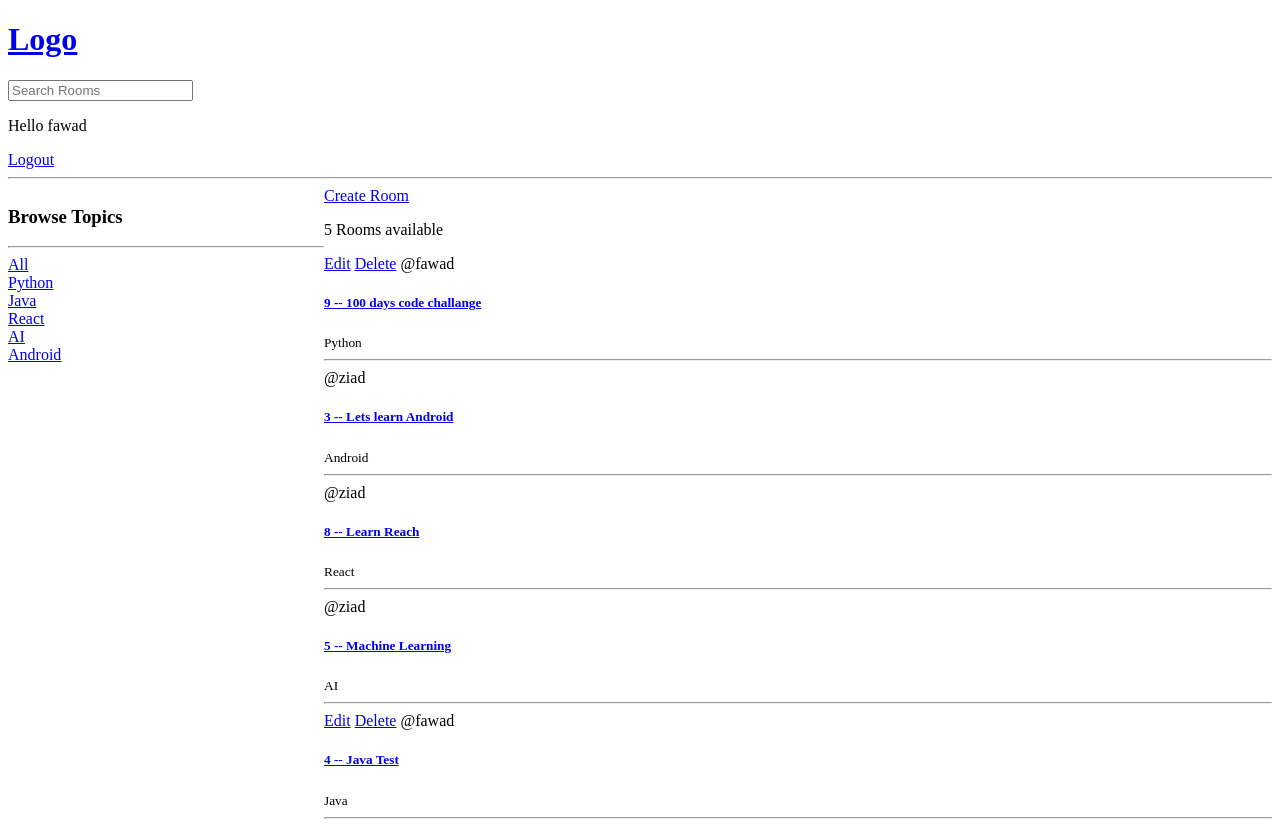
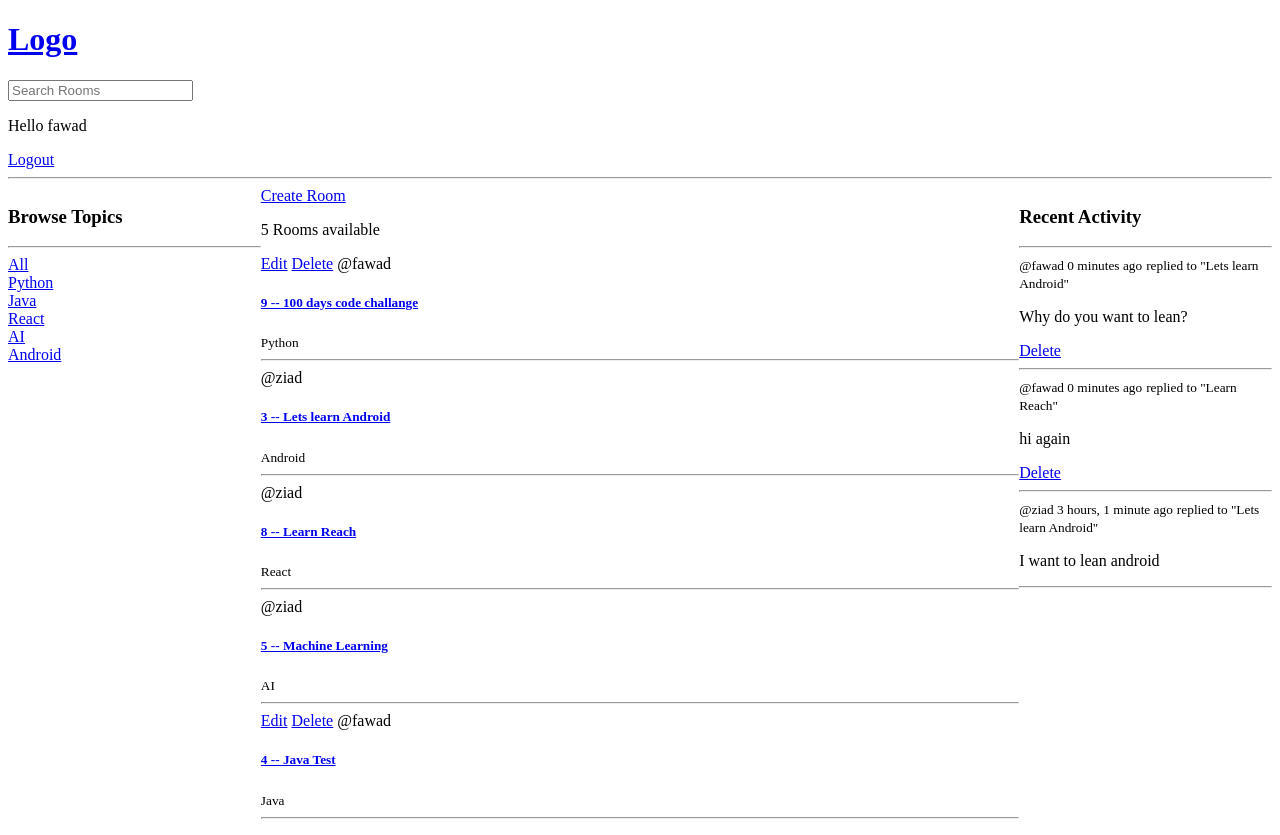
Before and after one commit to fawad1997/Django-StudyBud, a Django app: page / in a window 1280 px wide. Run offline with Django 5.2, Linux system fonts and the light colour scheme; a user stored in the database is signed in; data comes from the database, SQL or seed files in the repository; both versions use the stored data as it was after the commit.

Commit message:
components added

```diff
--- a/base/models.py
+++ b/base/models.py
@@ -33,5 +33,7 @@ class Message(models.Model):
     updated = models.DateTimeField(auto_now=True)
     created = models.DateTimeField(auto_now_add=True)
 
+    class Meta:
+        ordering = ['-updated','-created']
     def __str__(self):
         return self.body[0:50]
--- /dev/null
+++ b/base/templates/base/activity_component.html
@@ -0,0 +1,13 @@
+<h3>Recent Activity</h3>
+    <hr />
+    {% for message in room_messages %}
+      <div>
+        <small>@{{message.user}} {{message.created | timesince}} ago</small>
+        <small>replied to "{{message.room}}"</small>
+        <p>{{message}}</p>
+        {% if request.user == message.user %}
+        <a href='{% url 'delete-message' message.id %}'>Delete</a>
+        {% endif %}
+        <hr/>
+      </div>
+    {% endfor %}
--- /dev/null
+++ b/base/templates/base/feed_component.html
@@ -0,0 +1,13 @@
+<div>
+    {% for room in rooms %} {% if request.user == room.host %}
+    <a href="{% url 'update-room' room.id %}">Edit</a>
+    <a href="{% url 'delete-room' room.id %}">Delete</a>
+    {% endif %}
+    <span>@{{room.host.username}}</span>
+    <a href="{% url 'room' room.id %}"
+      ><h5>{{room.id}} -- {{room.name}}</h5></a
+    >
+    <small>{{room.topic.name}}</small>
+    <hr />
+    {% endfor %}
+  </div>
--- a/base/templates/base/home.html
+++ b/base/templates/base/home.html
@@ -1,38 +1,21 @@
 {% extends 'main.html' %} {% block content %}
 <style>
-    .home-container{
-        display: grid;
-        grid-template-columns: 1fr 3fr;
-    }
+  .home-container {
+    display: grid;
+    grid-template-columns: 1fr 3fr 1fr;
+  }
 </style>
 <div class="home-container">
   <div class="">
-    <h3>Browse Topics</h3>
-    <hr />
-    <a href="{% url 'home' %}">All</a>
-    {% for topic in topics %}
-    <div>
-      <a href="{% url 'home' %}?q={{topic}}">{{topic}}</a>
-    </div>
-    {% endfor %}
+    {% include 'base/topics_component.html' %}
   </div>
   <div>
     <a href="{% url 'create-room' %}">Create Room</a>
-    <div>
-      <p>{{room_count}} Rooms available</p>
-      {% for room in rooms %}
-      {% if request.user == room.host %}
-      <a href="{% url 'update-room' room.id %}">Edit</a>
-      <a href="{% url 'delete-room' room.id %}">Delete</a>
-      {% endif %}
-      <span>@{{room.host.username}}</span>
-      <a href="{% url 'room' room.id %}"
-        ><h5>{{room.id}} -- {{room.name}}</h5></a
-      >
-      <small>{{room.topic.name}}</small>
-      <hr />
-      {% endfor %}
-    </div>
+    <p>{{room_count}} Rooms available</p>
+    {% include 'base/feed_component.html' %}
+  </div>
+  <div>
+    {% include 'base/activity_component.html' %}
   </div>
 </div>
 {% endblock %}
--- /dev/null
+++ b/base/templates/base/topics_component.html
@@ -0,0 +1,8 @@
+<h3>Browse Topics</h3>
+<hr />
+<a href="{% url 'home' %}">All</a>
+{% for topic in topics %}
+<div>
+  <a href="{% url 'home' %}?q={{topic}}">{{topic}}</a>
+</div>
+{% endfor %}
--- a/base/views.py
+++ b/base/views.py
@@ -59,12 +59,14 @@ def home(request):
     rooms = Room.objects.filter(Q(topic__name__icontains=q) | Q(name__icontains=q) | Q(description__icontains=q))
     topics = Topic.objects.all()
     room_count = rooms.count()
-    context = {'rooms': rooms, 'topics':topics, 'room_count': room_count}
+    room_messages = Message.objects.filter(Q(room__name__icontains = q)| Q(room__topic__name__icontains=q) | Q(room__description__icontains=q))
+
+    context = {'rooms': rooms, 'topics':topics, 'room_count': room_count,'room_messages': room_messages}
     return render(request, 'base/home.html', context)
 
 def room(request, pk):
     room = Room.objects.get(id=pk)
-    room_messages = room.message_set.all().order_by('-created')
+    room_messages = room.message_set.all()
     participants = room.participants.all()
 
 
```
Also changed, not shown: db.sqlite3.
